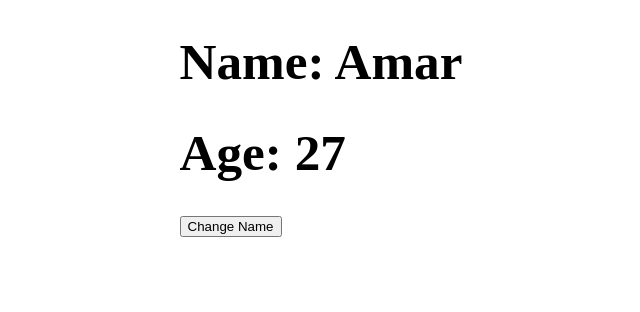
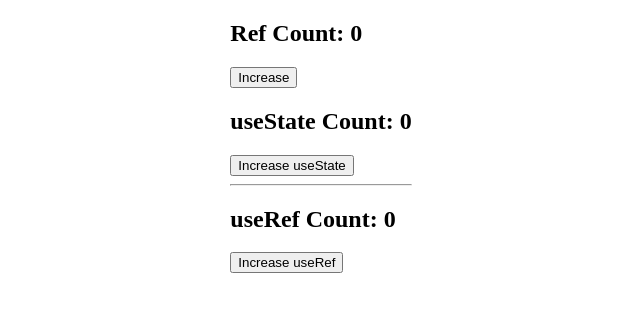
Before and after one commit to rohitware/react-skill-builder, a React (Vite) app: page / in a window 1280 px wide. Shown: the top 312 px of the page, without its empty margins (319-959 px from the left). Built offline with nearby package versions, Linux system fonts and the light colour scheme.

Commit message:
Learn useRef and also learn difference between useRef and useState

```diff
--- a/src/App.jsx
+++ b/src/App.jsx
@@ -21,6 +21,8 @@ import RunOnce from "./UseEffect/RunOnce";
 import Dependency from "./UseEffect/Dependency";
 import TimeoutExample from "./UseEffect/TimeoutExample";
 import IntervalExample from "./UseEffect/IntervalExample";
+import RefExample from "./UseRef/RefExample";
+import UseStateVsUseRef from "./UseRef/UseStateVsUseRef";
 
 function App() {
   return (
@@ -39,7 +41,7 @@ function App() {
         {/* <Autofucus /> <br /> */}
         {/* <ClickCounter /> */}
         {/* <CountUseRef /> */}
-        <UserContextProvider />
+        {/* <UserContextProvider /> */}
         {/* <CounterReducer /> */}
         {/* <CompReducer /> */}
         {/* <EveryRender /> */}
@@ -47,6 +49,8 @@ function App() {
         {/* <Dependency /> */}
         {/* <TimeoutExample /> */}
         {/* <IntervalExample /> */}
+        <RefExample />
+        <UseStateVsUseRef />
       </div>
     </>
   );
--- /dev/null
+++ b/src/UseRef/RefExample.jsx
@@ -0,0 +1,21 @@
+import React, { useRef } from "react";
+
+function RefExample() {
+  const countRef = useRef(0);
+
+  function increase() {
+    countRef.current++;
+
+    console.log(countRef.current);
+  }
+
+  return (
+    <>
+      <h2>Ref Count: {countRef.current}</h2>
+
+      <button onClick={increase}>Increase</button>
+    </>
+  );
+}
+
+export default RefExample;
--- /dev/null
+++ b/src/UseRef/UseStateVsUseRef.jsx
@@ -0,0 +1,37 @@
+import React, { useRef, useState } from "react";
+
+function UseStateVsUseRef() {
+  // useState
+  const [count, setCount] = useState(0);
+
+  // useRef
+  const countRef = useRef(0);
+
+  // useState update
+  function increaseState() {
+    setCount(count + 1);
+    console.log("UseState:", count);
+  }
+
+  // useRef update
+  function increaseRef() {
+    countRef.current++;
+    console.log("Ref Value:", countRef.current);
+  }
+
+  return (
+    <>
+      <h2>useState Count: {count}</h2>
+
+      <button onClick={increaseState}>Increase useState</button>
+
+      <hr />
+
+      <h2>useRef Count: {countRef.current}</h2>
+
+      <button onClick={increaseRef}>Increase useRef</button>
+    </>
+  );
+}
+
+export default UseStateVsUseRef;
```
